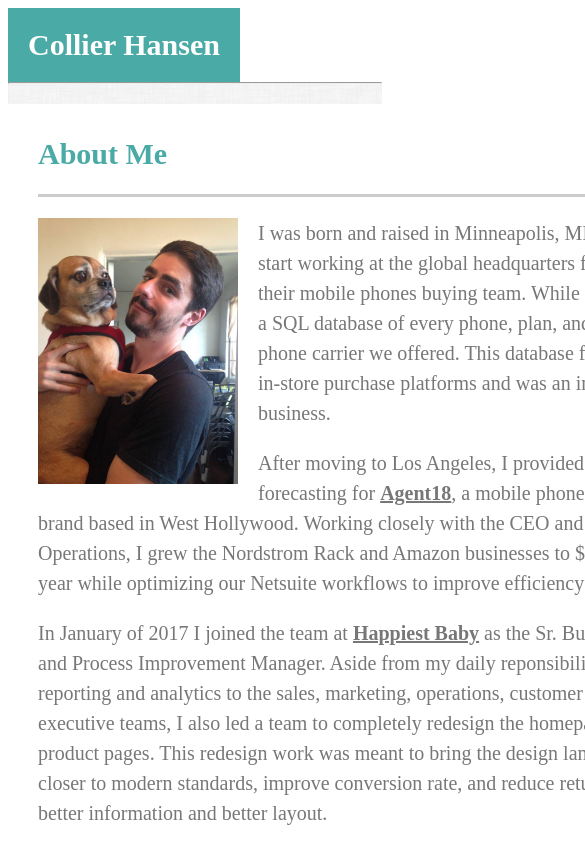
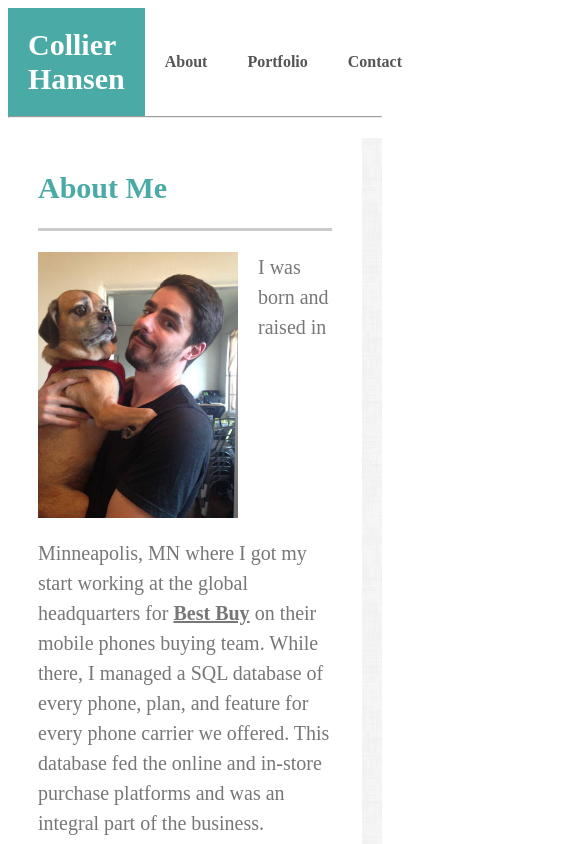
Before and after one commit to coffeewhistle/responsive-portfolio, a plain HTML site: page index.html in a window 390 px wide. Shown: the top 844 px of the page, 585 px wide, since content can reach past the window. Drawn offline with Linux system fonts and the light colour scheme; a script that the page names is missing.

Commit message:
add breakpoint at 1024px wide in styles.css

```diff
--- a/assets/css/styles.css
+++ b/assets/css/styles.css
@@ -174,3 +174,20 @@ footer {
     flex-grow: 1;
     height: 200px;
 }
+
+@media (max-width:1024px) {
+    .main-body{
+        display: block;
+        width: auto;
+        margin: 0 auto;
+    }
+
+    .social {
+        width: 270px;
+        margin: 0 auto 20px auto;
+    }
+
+    .header {
+        width: auto;
+    }
+}
```
